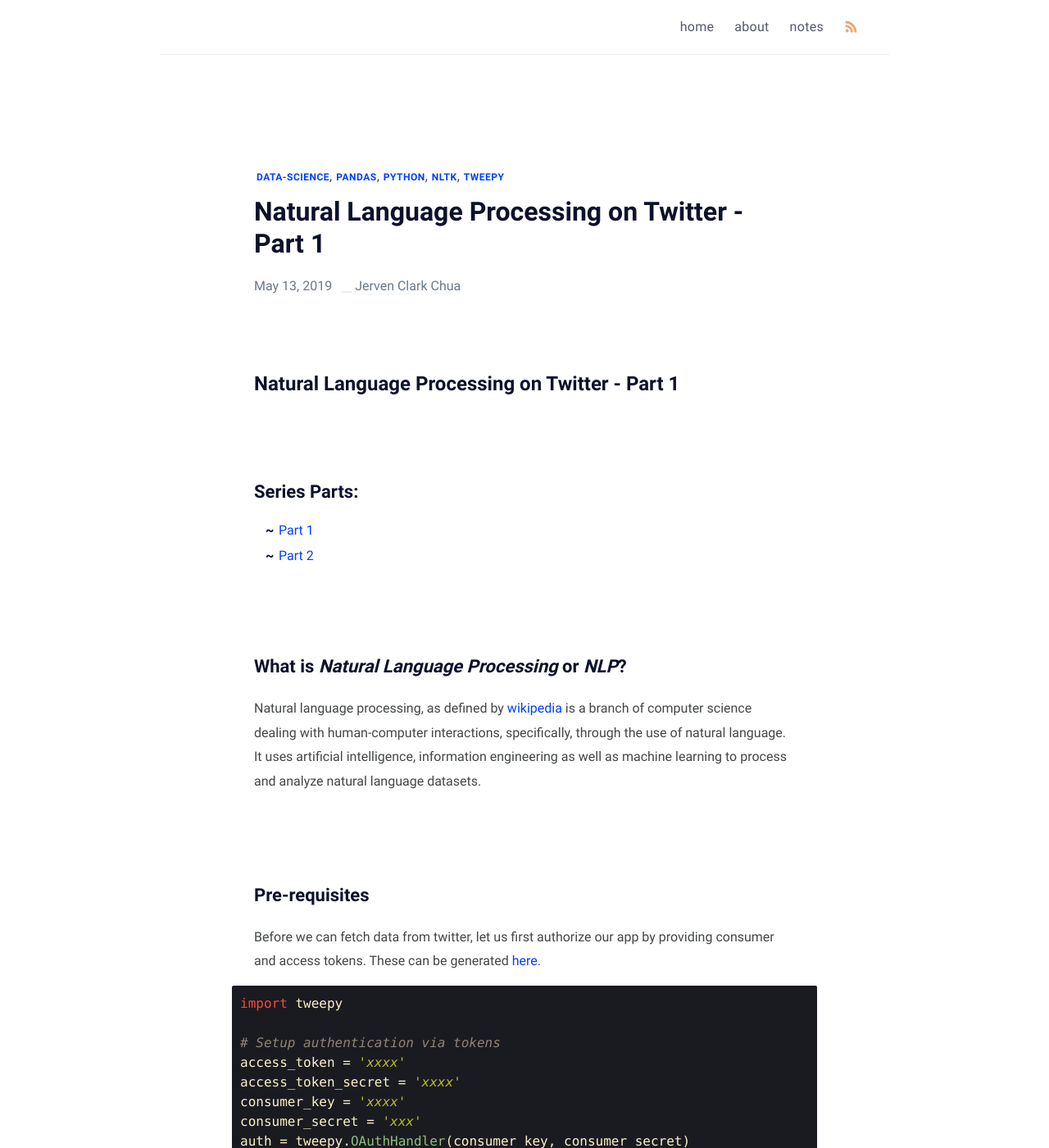
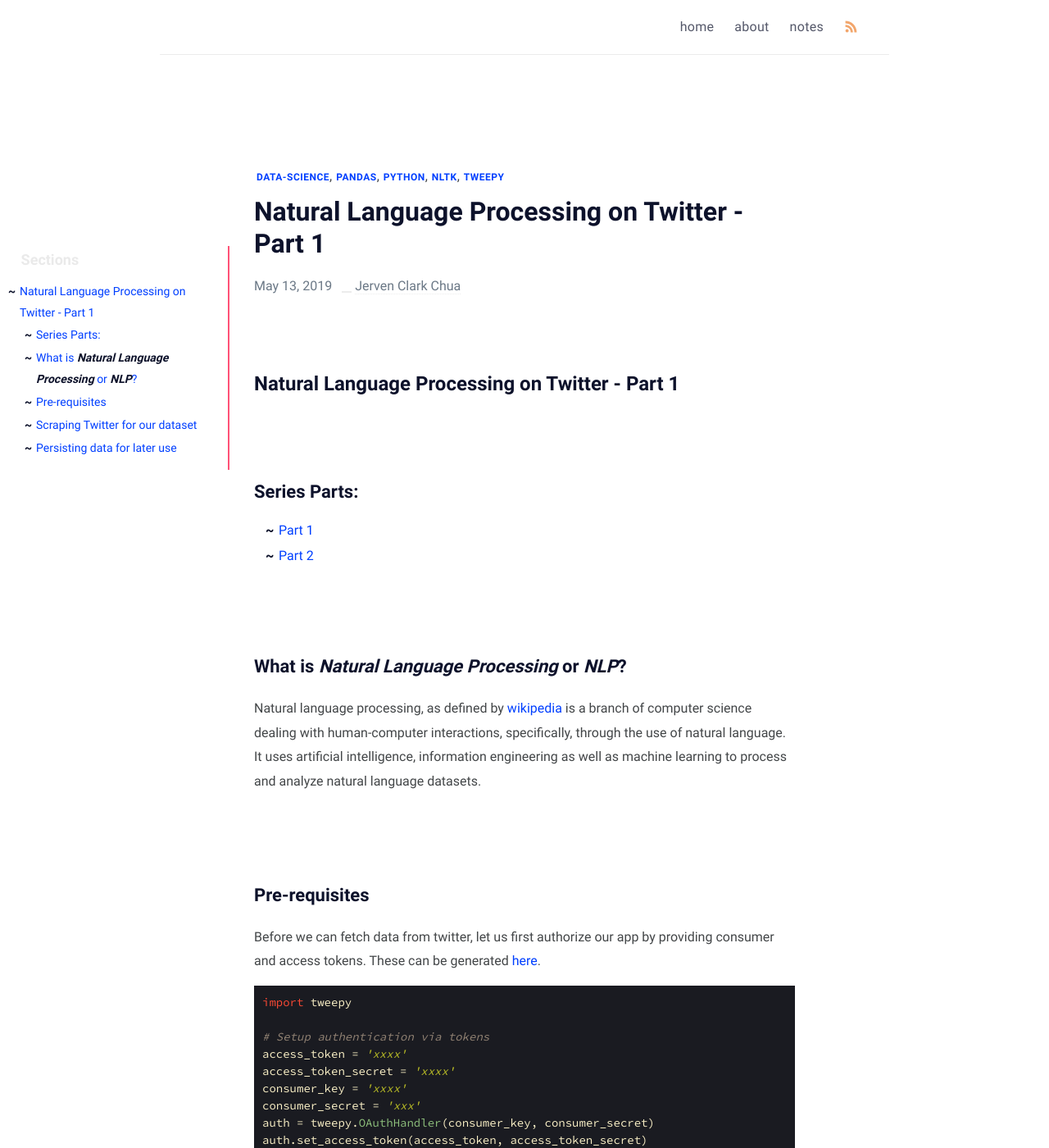
Before and after one commit to jervenclark/jervenclark.github.io, a Jekyll site: the page built from _posts/2019-05-13-natural-language-processing-on-twitter-part-1.md, in a window 1280 px wide and 1400 px high. Shown: the whole window at 82% size. Built offline with Jekyll 4.4.1, drawn with Linux system fonts in a browser that asks for light colours; some web fonts are replaced; part of the change alters nothing that is shown.

Commit message:
Add floating TOC to posts

```diff
--- a/_includes/header.html
+++ b/_includes/header.html
@@ -7,6 +7,7 @@
     <meta name="application-name" content="{{ site.title }}" />
     <meta name="apple-mobile-web-app-status-bar-style" content="#fff" />
     <meta name="apple-mobile-web-app-title" content="{{ site.title }}" />
+    <link href="https://fonts.googleapis.com/css2?family=Source+Code+Pro&display=swap" rel="stylesheet">
   <title>
     {% if page.title %}{{ page.title | escape }} - {{ site.title }}{% else %}{{
     site.title | escape }}{% endif %}
--- /dev/null
+++ b/_includes/toc.html
@@ -0,0 +1,112 @@
+{% capture tocWorkspace %}
+    {% comment %}
+        Version 1.0.12
+          https://github.com/allejo/jekyll-toc
+
+        "...like all things liquid - where there's a will, and ~36 hours to spare, there's usually a/some way" ~jaybe
+
+        Usage:
+            {% include toc.html html=content sanitize=true class="inline_toc" id="my_toc" h_min=2 h_max=3 %}
+
+        Parameters:
+            * html         (string) - the HTML of compiled markdown generated by kramdown in Jekyll
+
+        Optional Parameters:
+            * sanitize     (bool)   : false  - when set to true, the headers will be stripped of any HTML in the TOC
+            * class        (string) :   ''   - a CSS class assigned to the TOC
+            * id           (string) :   ''   - an ID to assigned to the TOC
+            * h_min        (int)    :   1    - the minimum TOC header level to use; any header lower than this value will be ignored
+            * h_max        (int)    :   6    - the maximum TOC header level to use; any header greater than this value will be ignored
+            * ordered      (bool)   : false  - when set to true, an ordered list will be outputted instead of an unordered list
+            * item_class   (string) :   ''   - add custom class(es) for each list item; has support for '%level%' placeholder, which is the current heading level
+            * baseurl      (string) :   ''   - add a base url to the TOC links for when your TOC is on another page than the actual content
+            * anchor_class (string) :   ''   - add custom class(es) for each anchor element
+            * skipNoIDs    (bool)   : false  - skip headers that do not have an `id` attribute
+
+        Output:
+            An ordered or unordered list representing the table of contents of a markdown block. This snippet will only
+            generate the table of contents and will NOT output the markdown given to it
+    {% endcomment %}
+
+    {% capture my_toc %}{% endcapture %}
+    {% assign orderedList = include.ordered | default: false %}
+    {% assign skipNoIDs = include.skipNoIDs | default: false %}
+    {% assign minHeader = include.h_min | default: 1 %}
+    {% assign maxHeader = include.h_max | default: 6 %}
+    {% assign nodes = include.html | split: '<h' %}
+    {% assign firstHeader = true %}
+
+    {% capture listModifier %}{% if orderedList %}1.{% else %}-{% endif %}{% endcapture %}
+
+    {% for node in nodes %}
+        {% if node == "" %}
+            {% continue %}
+        {% endif %}
+
+        {% if skipNoIDs == true %}
+            {% unless node contains "id=" %}
+                {% continue %}
+            {% endunless %}
+        {% endif %}
+
+        {% assign headerLevel = node | replace: '"', '' | slice: 0, 1 | times: 1 %}
+
+        {% if headerLevel < minHeader or headerLevel > maxHeader %}
+            {% continue %}
+        {% endif %}
+
+        {% assign _workspace = node | split: '</h' %}
+
+        {% assign _idWorkspace = _workspace[0] | split: 'id="' %}
+        {% assign _idWorkspace = _idWorkspace[1] | split: '"' %}
+        {% assign html_id = _idWorkspace[0] %}
+
+        {% assign _classWorkspace = _workspace[0] | split: 'class="' %}
+        {% assign _classWorkspace = _classWorkspace[1] | split: '"' %}
+        {% assign html_class = _classWorkspace[0] %}
+
+        {% if html_class contains "no_toc" %}
+            {% continue %}
+        {% endif %}
+
+        {% if firstHeader %}
+            {% assign firstHeader = false %}
+            {% assign minHeader = headerLevel %}
+        {% endif %}
+
+        {% capture _hAttrToStrip %}{{ _workspace[0] | split: '>' | first }}>{% endcapture %}
+        {% assign header = _workspace[0] | replace: _hAttrToStrip, '' %}
+
+        {% assign indentAmount = headerLevel | minus: minHeader %}
+        {% assign space = '' %}
+        {% for i in (1..indentAmount) %}
+            {% assign space = space | prepend: '    ' %}
+        {% endfor %}
+
+        {% if include.item_class and include.item_class != blank %}
+            {% capture listItemClass %}{:.{{ include.item_class | replace: '%level%', headerLevel }}}{% endcapture %}
+        {% endif %}
+
+        {% capture anchor_body %}{% if include.sanitize %}{{ header | strip_html }}{% else %}{{ header }}{% endif %}{% endcapture %}
+        {% capture anchor_body %}{{ anchor_body | replace: "|", "\|" }}{% endcapture %}
+
+        {% if html_id %}
+            {% capture list_item %}[{{ anchor_body }}]({% if include.baseurl %}{{ include.baseurl }}{% endif %}#{{ html_id }}){% endcapture %}
+        {% else %}
+            {% capture list_item %}{{ anchor_body }}{% endcapture %}
+        {% endif %}
+
+        {% capture my_toc %}{{ my_toc }}
+{{ space }}{{ listModifier }} {{ listItemClass }} {{ list_item }}{% if include.anchor_class %}{:.{{ include.anchor_class }}}{% endif %}{% endcapture %}
+    {% endfor %}
+
+    {% if include.class and include.class != blank %}
+        {% capture my_toc %}{:.{{ include.class }}}
+{{ my_toc | lstrip }}{% endcapture %}
+    {% endif %}
+
+    {% if include.id %}
+        {% capture my_toc %}{: #{{ include.id }}}
+{{ my_toc | lstrip }}{% endcapture %}
+    {% endif %}
+{% endcapture %}{% assign tocWorkspace = '' %}{{ my_toc | markdownify | strip }}
--- a/_layouts/post.html
+++ b/_layouts/post.html
@@ -4,15 +4,20 @@ layout: compress
 
 <!DOCTYPE html>
 <html lang="{{ page.lang | default: site.lang | default: "en" }}">
-
     {% include header.html %}
-
     <body>
         {% include navbar.html %}
         <div class="wrapper post">
             <main class="page-content" aria-label="Content">
+                <div class="sidebar-toc" >
+                    <div class="toc-header">
+                        Sections
+                    </div>
+                    <div class="toc-body">
+                        {% include toc.html html=content %}
+                    </div>
+                </div>
                 <article itemscope itemtype="https://schema.org/BlogPosting">
-
                     <header class="header">
                         {% if page.tags and page.tags != empty %}
                         <div class="tags">
@@ -43,7 +48,6 @@ layout: compress
                         </div>
                         {% endif %}
                     </header>
-
                     <div class="page-content" itemprop="articleBody">
                         {% if page.series %}
                         <div class="seriesNote">
@@ -79,8 +83,6 @@ layout: compress
                             </div>
                         </div>
                         {% endif %}
-
-
                         {% include anchor_headings.html html=content anchorClass="anchor-head" beforeHeading=true h_min=1 h_max=4 %}
                         {% if page.tweet %}
                         <p>Comments this article onx
@@ -89,22 +91,17 @@ layout: compress
                         {% endif %}
                     </div>
                 </article>
-
                 {% if page.comments %}
                 {% include comments.html%}
                 {% endif %}
-
             </main>
-
             {% if page.modified %}
             <small class="post-updated-at">updated_at {{page.modified | date: "%d-%m-%Y"}}</small>
             {% endif %}
             {% if page.next or page.previous %}
             {% include navigation.html %}
             {% endif %}
-
             {% include footer.html %}
         </div>
     </body>
-
 </html>
--- a/_sass/klise/_base.scss
+++ b/_sass/klise/_base.scss
@@ -8,7 +8,6 @@
 }
 
 html {
-  overflow-x: hidden;
   width: 100%;
 }
 
--- a/_sass/klise/_layout.scss
+++ b/_sass/klise/_layout.scss
@@ -320,3 +320,31 @@
     color: $text-link-blue-active;
   }
 }
+
+// Floating TOC
+.sidebar-toc {
+    display: none;
+    @media only screen and (min-width: $on-widescreen) {
+        border-right: 2px solid $dark-text-link-blue;
+        font-size: 14px;
+        display: block;
+        position: -webkit-sticky;
+        position: sticky;
+        float: left;
+        top: 300px;
+        right: 0;
+        width: 260px;
+        margin-left: -320px;
+        z-index: 10;
+        padding: 0 1em;
+        ul {
+            margin-left: 20px
+        }
+        .toc-header {
+            padding: 0 1.2em .5em;
+            color: #eaeaea;
+            font-weight: 900;
+            font-size: 18px;
+        }
+    }
+}
--- a/_sass/klise/_syntax.scss
+++ b/_sass/klise/_syntax.scss
@@ -21,7 +21,7 @@ code {
 
 // Codeblock Theme
 pre.highlight {
-  margin: 0 -27px;
+  margin: 0;
   @include media-query($on-mobile) {
     margin: 0 calc(51% - 51vw);
     padding-left: 20px;
@@ -39,6 +39,8 @@ pre.highlight {
     line-height: 1.5;
     display: block;
     border: 0;
+    font-family: 'Source Code Pro', monospace;
+    font-size: 14px
   }
 }
 
```
Lines whose indentation alone changed are shown as unchanged.
